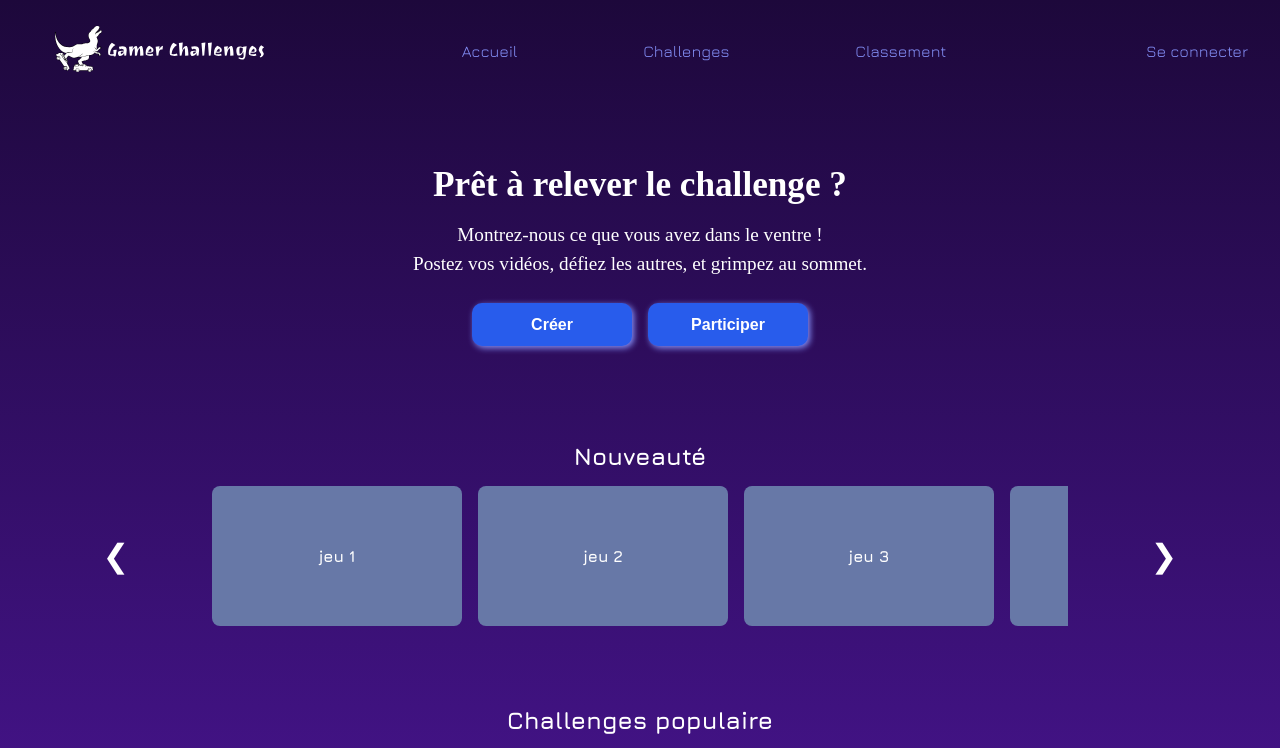
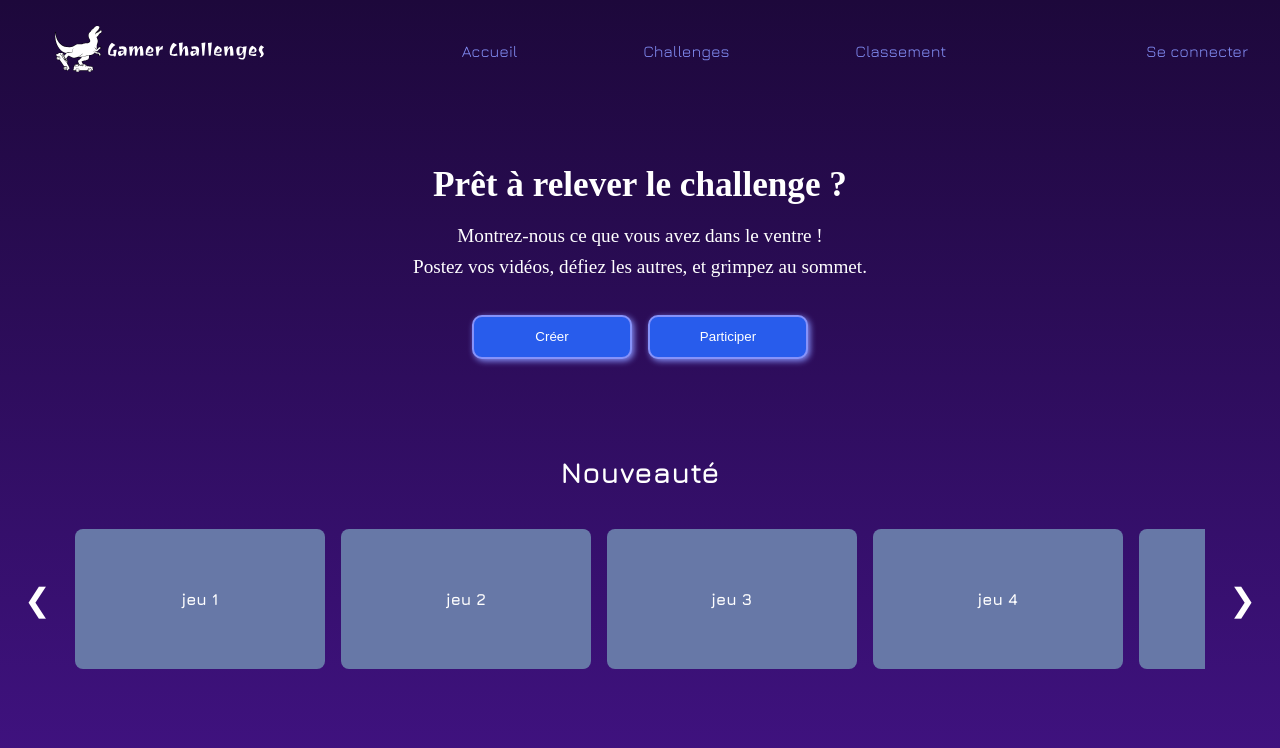
Before and after one commit to jeyakishandev/gamerchallenges-front, a React (Vite) app: page / in a window 1280 px wide. Shown: the top 748 px of the page. Built offline with nearby package versions, Linux system fonts and the light colour scheme; a web font is replaced by a local one.

Commit message:
finish my home page

```diff
--- a/src/pages/Home.css
+++ b/src/pages/Home.css
@@ -1,5 +1,5 @@
 
-/* Contenu principal */
+/* === HOME CONTENT === */
 .home-content {
   text-align: center;
   padding: 4rem 1rem 2rem;
@@ -7,38 +7,29 @@
   margin: 0 auto;
 }
 
-/* Titre principal */
 .home-content h1 {
   font-size: 2.2rem;
   margin-bottom: 1rem;
   font-family: 'Joti One', cursive;
 }
 
-/* Paragraphe description */
 .home-content p {
   font-size: 1.2rem;
+  line-height: 1.6;
+  margin-top: 1rem;
   font-family: 'Joti One', cursive;
-  margin-top: 0.5rem;
-  line-height: 1.5;
 }
 
-/* Boutons Créer / Participer */
-.buttons-flex {
+/* === BOUTONS === */
+.home-buttons {
   display: flex;
   justify-content: center;
   flex-wrap: wrap;
   gap: 1rem;
   margin-top: 2rem;
 }
-.home-buttons {
-  display: flex;
-  justify-content: center;
-  gap: 1rem;
-  flex-wrap: wrap;
-  margin-top: 1.5rem;
-}
 
-.home-buttons button {
+.default-button {
   padding: 0.8rem 2rem;
   font-size: 1rem;
   font-weight: bold;
@@ -50,15 +41,17 @@
   transition: background-color 0.3s ease;
 }
 
-.home-buttons button:hover {
+.default-button:hover {
   background-color: #8692FA;
 }
 
-/* === SECTIONS CAROUSELS === */
-
+/* === CAROUSEL SECTIONS === */
 .carousel-section {
   margin-top: 4rem;
-  position: relative;
+}
+.carousel-section h2 {
+  margin-bottom: 1.5rem;
+  font-size: 1.8rem;
   text-align: center;
 }
 
@@ -66,10 +59,9 @@
   display: flex;
   align-items: center;
   justify-content: center;
+  overflow: hidden;
   gap: 1rem;
   padding: 0 1rem;
-  overflow: hidden;
-  position: relative;
 }
 
 .carousel-items {
@@ -83,56 +75,32 @@
 
 .skeleton-card {
   flex: 0 0 auto;
-  background-color: #6778A7;
   width: 250px;
   height: 140px;
+  background-color: #6778A7;
   border-radius: 8px;
   display: flex;
   align-items: center;
   justify-content: center;
-  color: white;
-  font-weight: bold;
   scroll-snap-align: start;
   font-family: 'Jura', sans-serif;
+  font-weight: bold;
+  color: white;
 }
 
-/* Flèches */
+/* === ARROWS (FLÈCHES) === */
 .arrow {
-  background: none;
-  border: none;
+  font-size: 2rem;
   color: white;
-  font-size: 2rem;
   cursor: pointer;
-  padding: 0;
-  margin: 0;
-  box-shadow: none;
-  outline: none;
-  display: flex;
-  align-items: center;
-  justify-content: center;
+  user-select: none;
+  padding: 0 0.5rem;
 }
 
-
-.arrow:focus {
-  outline: none;
-  box-shadow: none;
-}
-
-.arrow.left {
-  left: 0;
-  margin-left: 20px;
-}
-
-.arrow.right {
-  right: 0;
-  margin-right: 20px;
-}
-
-/* RESPONSIVE */
+/* === RESPONSIVE MOBILE === */
 @media (max-width: 768px) {
   .carousel-items {
     gap: 0.5rem;
-    padding: 1rem;
   }
 
   .skeleton-card {
--- a/src/pages/Home.tsx
+++ b/src/pages/Home.tsx
@@ -2,33 +2,30 @@ import "./Home.css";
 import "../App.css";
 
 export default function Home() {
-
-  // Fonction pour défiler à gauche
-  function scrollLeft(id: string) {
+  // Scroll vers la gauche
+  const scrollLeft = (id: string) => {
     const container = document.getElementById(id);
     if (container) {
       container.scrollBy({ left: -250, behavior: "smooth" });
     }
-  }
+  };
 
-  // Fonction pour défiler à droite
-  function scrollRight(id: string) {
+  // Scroll vers la droite
+  const scrollRight = (id: string) => {
     const container = document.getElementById(id);
     if (container) {
       container.scrollBy({ left: 250, behavior: "smooth" });
     }
-  }
+  };
 
   return (
     <main>
       <section className="home-content">
         <h1>Prêt à relever le challenge ?</h1>
-
         <p>
           Montrez-nous ce que vous avez dans le ventre !<br />
           Postez vos vidéos, défiez les autres, et grimpez au sommet.
         </p>
-
         <div className="home-buttons">
           <button>Créer</button>
           <button>Participer</button>
@@ -38,7 +35,7 @@ export default function Home() {
       <section className="carousel-section">
         <h2>Nouveauté</h2>
         <div className="carousel-container">
-          <button className="arrow left" onClick={() => scrollLeft("nouveaute")}>❮</button>
+          <span className="arrow" onClick={() => scrollLeft("nouveaute")}>❮</span>
 
           <div id="nouveaute" className="carousel-items">
             <div className="skeleton-card">jeu 1</div>
@@ -49,14 +46,14 @@ export default function Home() {
             <div className="skeleton-card">jeu 6</div>
           </div>
 
-          <button className="arrow right" onClick={() => scrollRight("nouveaute")}>❯</button>
+          <span className="arrow" onClick={() => scrollRight("nouveaute")}>❯</span>
         </div>
       </section>
 
       <section className="carousel-section">
         <h2>Challenges populaire</h2>
         <div className="carousel-container">
-          <button className="arrow left" onClick={() => scrollLeft("populaire")}>❮</button>
+          <span className="arrow" onClick={() => scrollLeft("populaire")}>❮</span>
 
           <div id="populaire" className="carousel-items">
             <div className="skeleton-card">populaire 1</div>
@@ -64,7 +61,7 @@ export default function Home() {
             <div className="skeleton-card">populaire 3</div>
           </div>
 
-          <button className="arrow right" onClick={() => scrollRight("populaire")}>❯</button>
+          <span className="arrow" onClick={() => scrollRight("populaire")}>❯</span>
         </div>
       </section>
     </main>
```
